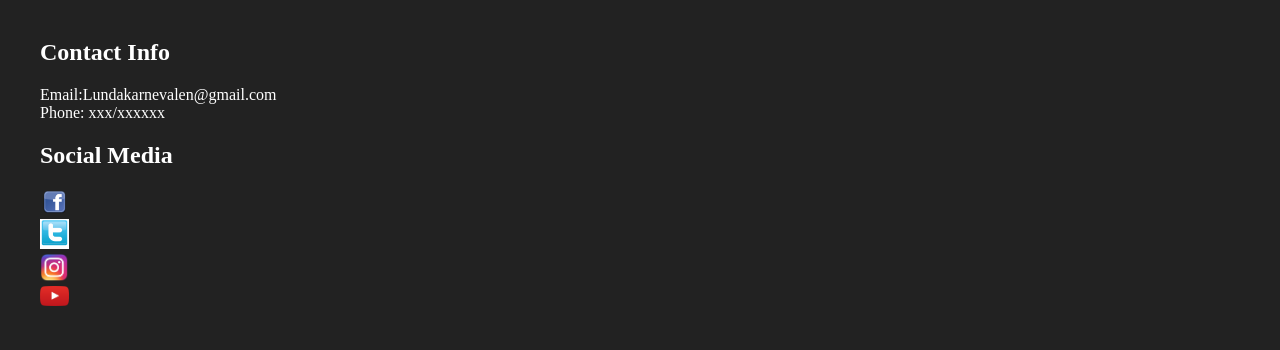
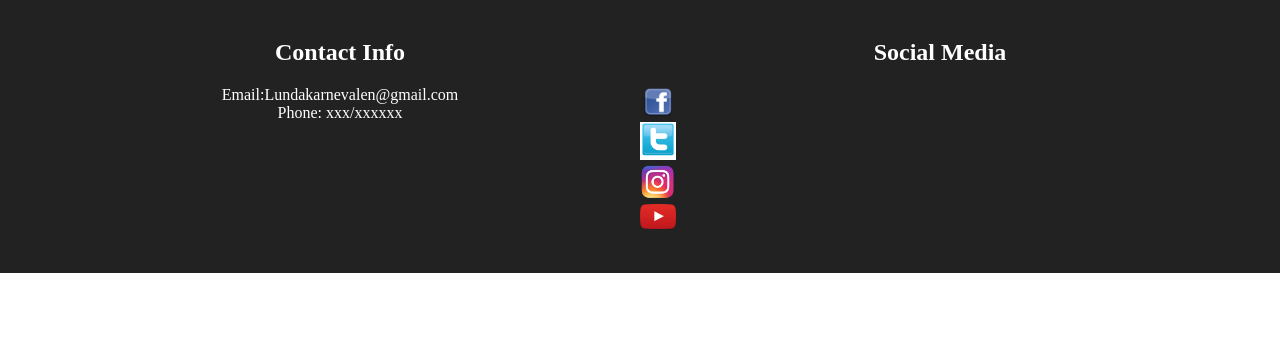
Before and after one commit to Vattenkruka/wuKarnevalen, a PHP site: page / in a window 1280 px wide. Shown: the part 944-1294 px from the top of the page. After the commit the page ends 1217 px from the top, so only its background shows below. Run offline with PHP 8.4, Linux system fonts and the light colour scheme.

Commit message:
Update style.css

```diff
--- a/css/style.css
+++ b/css/style.css
@@ -190,14 +190,19 @@ header .img-logga{
 	background-color: #222;
 	padding: 40px 40px;
 	color:white;
+	display:flex;
 }
 
 .right-footer{
-	width:40%;
+	flex:1;
+	background-color:inherit;
+	text-align:center;
 }
 
 .left-footer{
-	width:40%;
+	flex:1;
+	background-color:inherit;
+	text-align:center;
 }
 
 .NyhetWrapper {
```
